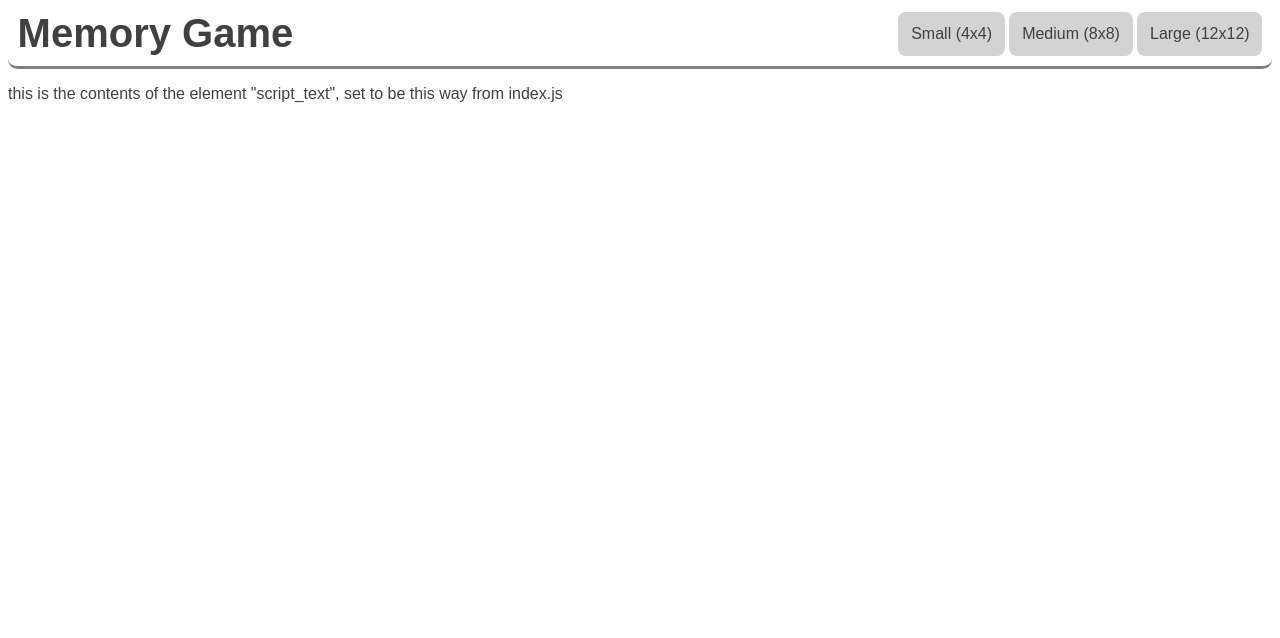
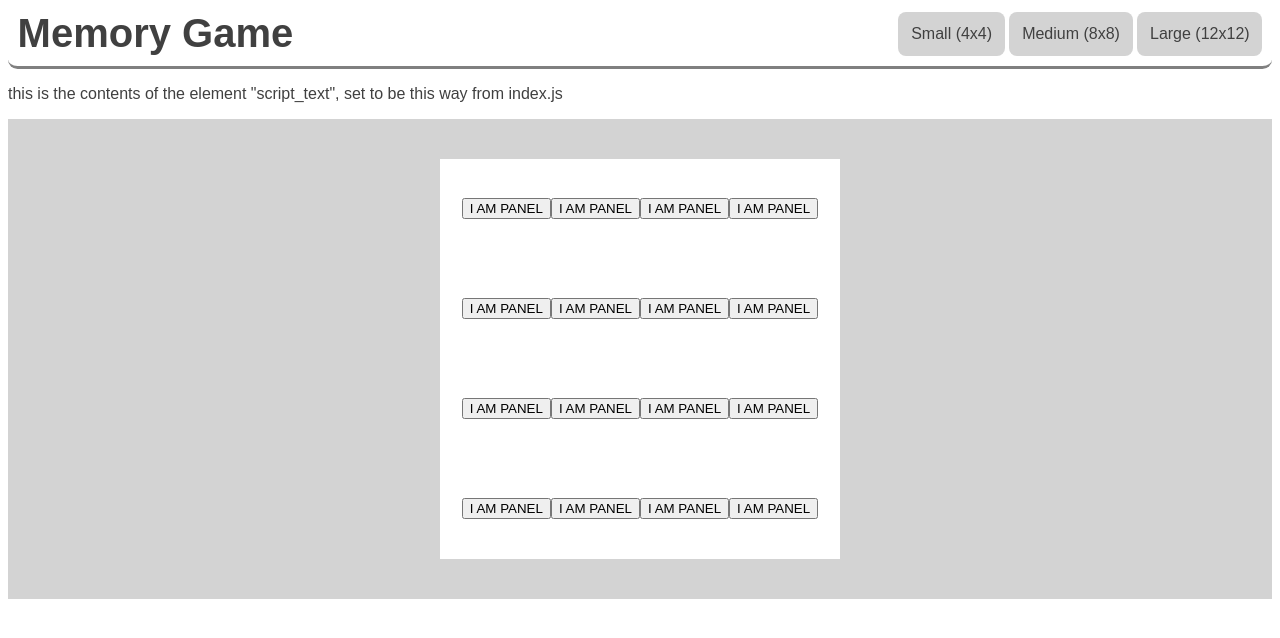
Before and after one commit to canisaries/memorygame, a website built with Parcel: page index.html in a window 1280 px wide. Built offline with nearby package versions, Linux system fonts and the light colour scheme.

Commit message:
work on game board and panels begun template implemented, panels can be added dynamiically

```diff
--- a/index.html
+++ b/index.html
@@ -33,7 +33,19 @@
     <!-- Text that is modified in script (just here as example) -->
     <div id="script_text"></div>
 
+    <!-- The area in which the game board and game options will reside -->
+    <div id="game_area">
+      <!-- The game board which will be populated with panels -->
+      <div id="game_board"></div>
+      <!-- Game options (TODO) -->
+    </div>
+
     <!-- The script -->
     <script src="src/index.js"></script>
+
+    <!-- Template for the game button!-->
+    <template>
+      <button class="game_panel">I AM PANEL</button>
+    </template>
   </body>
 </html>
--- a/src/index.js
+++ b/src/index.js
@@ -3,3 +3,21 @@ import "./styles.css";
 document.getElementById("script_text").innerHTML = `
 <p>this is the contents of the element "script_text", set to be this way from index.js</p>
 `;
+
+// Get game board
+const gameboard = document.getElementById("game_board");
+
+// A function that adds a button to the gameboard under the given id
+
+function addButton(button_id) {
+  var button_temp = document.getElementsByTagName("template")[0];
+  var button = button_temp.content.cloneNode(true);
+  button.id = button_id;
+  gameboard.appendChild(button);
+}
+
+var panel_amt = 16;
+
+for (var i = 0; i < panel_amt; i++) {
+  addButton("panel_" + i.toString());
+}
--- a/src/styles.css
+++ b/src/styles.css
@@ -8,6 +8,7 @@ body {
   border-radius: 0.6em;
   padding: 0.6em;
   margin-top: -0.4em;
+  margin-bottom: 1em;
 }
 
 header {
@@ -30,3 +31,21 @@ header {
   padding: 0.8em;
   display: inline-block;
 }
+
+#game_area {
+  height: 30em;
+  display: flex;
+  justify-content: center;
+  align-items: center;
+  background-color: lightgray;
+}
+
+#game_board {
+  height: 25em;
+  width: 25em;
+  display: flex;
+  flex-wrap: wrap;
+  justify-content: center;
+  align-items: center;
+  background-color: white;
+}
```
